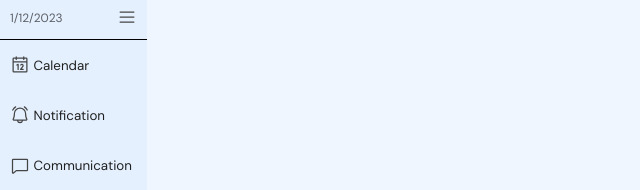
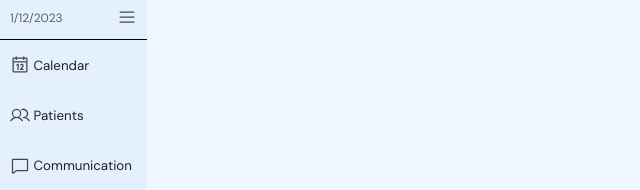
Before and after one commit to DiamondD7/yougotjob_client, a React (Vite) app: page /home in a window 1280 px wide. Shown: the top 190 px of the page, without its empty margins (0-640 px from the left). Built offline with nearby package versions, Linux system fonts and the light colour scheme.

Commit message:
changed notification to Patients

```diff
--- a/src/components/Display/Display.jsx
+++ b/src/components/Display/Display.jsx
@@ -1,6 +1,6 @@
 import React from "react";
 import Calendar from "../Calendar/Calendar";
-import Notification from "../Notification/Notification";
+import Patients from "../Patients/Patients";
 import Communication from "../Communication/Communication";
 import Results from "../Results/Results";
 import Domain from "../Domain/Domain";
@@ -13,8 +13,8 @@ const Display = ({ displayed }) => {
       <div className="display__wrapper">
         {displayed === "calendar" ? (
           <Calendar />
-        ) : displayed === "notification" ? (
-          <Notification />
+        ) : displayed === "patients" ? (
+          <Patients />
         ) : displayed === "communication" ? (
           <Communication />
         ) : displayed === "results" ? (
--- a/src/components/Home.jsx
+++ b/src/components/Home.jsx
@@ -6,7 +6,6 @@ import "../styles/homestyles.css";
 const Home = () => {
   const [displayed, setDisplayed] = useState("");
 
-  console.log(displayed);
   return (
     <>
       <div className="main-display__wrapper">
--- a/src/components/Nav/Nav.jsx
+++ b/src/components/Nav/Nav.jsx
@@ -1,7 +1,7 @@
 import React, { useState } from "react";
 import {
   Calendar,
-  BellRinging,
+  Users,
   Briefcase,
   SignOut,
   List,
@@ -72,25 +72,23 @@ const Nav = ({ setDisplayed }) => {
           <li
             className={minimizedNav === true ? "minimizednav-icons" : ""}
             style={
-              activeDisplay === "notification"
-                ? { backgroundColor: "#D6E8FF" }
-                : {}
+              activeDisplay === "patients" ? { backgroundColor: "#D6E8FF" } : {}
             }
           >
             <button
               className={minimizedNav === true ? "btn-normal" : "icon-label"}
-              onClick={() => onClickDisplayed("notification")}
+              onClick={() => onClickDisplayed("patients")}
               style={
                 minimizedNav === false
-                  ? activeDisplay === "notification"
+                  ? activeDisplay === "patients"
                     ? { backgroundColor: "#D6E8FF" }
                     : {}
                   : {}
               }
             >
-              <BellRinging size={20} color="#454545" />
+              <Users size={20} color="#454545" />
               &nbsp;
-              {minimizedNav === true ? "" : "Notification"}
+              {minimizedNav === true ? "" : "Patients"}
             </button>
           </li>
           <li
--- a/src/components/Notification/Notification.jsx
+++ /dev/null
@@ -1,11 +0,0 @@
-import React from "react";
-
-const Notification = () => {
-  return (
-    <div>
-      <h1>Notification!</h1>
-    </div>
-  );
-};
-
-export default Notification;
--- /dev/null
+++ b/src/components/Patients/Patients.jsx
@@ -0,0 +1,11 @@
+import React from "react";
+
+const Patients = () => {
+  return (
+    <div>
+      <h1>Patients</h1>
+    </div>
+  );
+};
+
+export default Patients;
```
